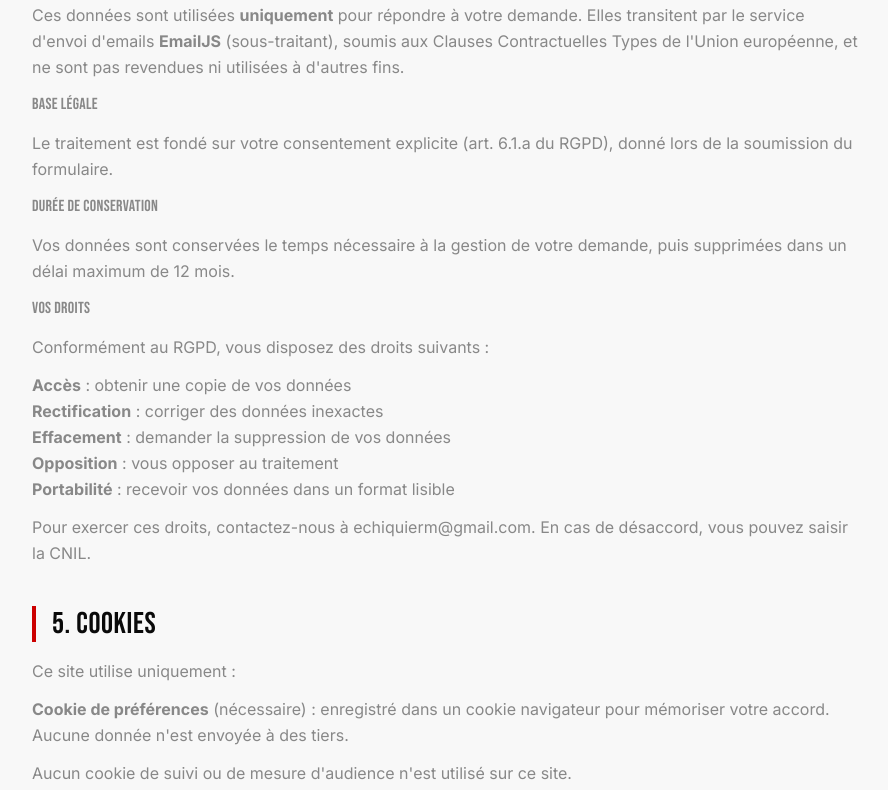
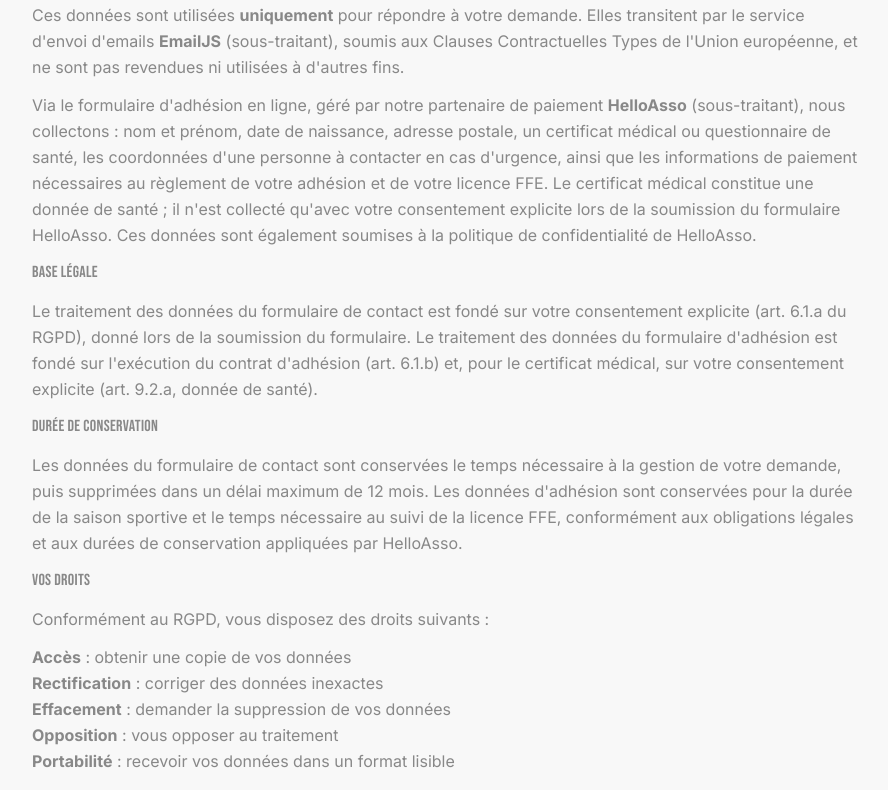
Before and after one commit to Alexandre74739/echiquier-martinerois, a Next.js app: page /mentions-legales in a window 1280 px wide. Shown: the part 1360-2150 px from the top of the page, without its empty margins (192-1080 px from the left). Built offline with nearby package versions, Linux system fonts and the light colour scheme; no server answers.

Commit message:
feat: mettre à jour les mentions légales et la gestion des cookies pour inclure des informations sur HelloAsso

```diff
--- a/src/app/mentions-legales/page.tsx
+++ b/src/app/mentions-legales/page.tsx
@@ -78,14 +78,37 @@ export default function MentionsLegalesPage() {
               soumis aux Clauses Contractuelles Types de l'Union européenne, et ne sont pas revendues
               ni utilisées à d'autres fins.
             </p>
+            <p>
+              Via le formulaire d'adhésion en ligne, géré par notre partenaire de paiement{' '}
+              <strong>HelloAsso</strong> (sous-traitant), nous collectons : nom et prénom, date de
+              naissance, adresse postale, un certificat médical ou questionnaire de santé, les
+              coordonnées d'une personne à contacter en cas d'urgence, ainsi que les informations de
+              paiement nécessaires au règlement de votre adhésion et de votre licence FFE. Le
+              certificat médical constitue une donnée de santé ; il n'est collecté qu'avec votre
+              consentement explicite lors de la soumission du formulaire HelloAsso. Ces données sont
+              également soumises à la{' '}
+              <a href="https://www.helloasso.com/protection-donnees-personnelles" target="_blank" rel="noopener noreferrer">
+                politique de confidentialité de HelloAsso
+              </a>.
+            </p>
 
             <h3>Base légale</h3>
-            <p>Le traitement est fondé sur votre consentement explicite (art. 6.1.a du RGPD),
-              donné lors de la soumission du formulaire.</p>
+            <p>
+              Le traitement des données du formulaire de contact est fondé sur votre consentement
+              explicite (art. 6.1.a du RGPD), donné lors de la soumission du formulaire. Le
+              traitement des données du formulaire d'adhésion est fondé sur l'exécution du contrat
+              d'adhésion (art. 6.1.b) et, pour le certificat médical, sur votre consentement explicite
+              (art. 9.2.a, donnée de santé).
+            </p>
 
             <h3>Durée de conservation</h3>
-            <p>Vos données sont conservées le temps nécessaire à la gestion de votre demande,
-              puis supprimées dans un délai maximum de 12 mois.</p>
+            <p>
+              Les données du formulaire de contact sont conservées le temps nécessaire à la gestion
+              de votre demande, puis supprimées dans un délai maximum de 12 mois. Les données
+              d'adhésion sont conservées pour la durée de la saison sportive et le temps nécessaire
+              au suivi de la licence FFE, conformément aux obligations légales et aux durées de
+              conservation appliquées par HelloAsso.
+            </p>
 
             <h3>Vos droits</h3>
             <p>Conformément au RGPD, vous disposez des droits suivants :</p>
@@ -105,14 +128,20 @@ export default function MentionsLegalesPage() {
           </Section>
 
           <Section titre="5. Cookies">
-            <p>Ce site utilise uniquement :</p>
+            <p>Ce site dépose lui-même uniquement :</p>
             <ul>
               <li>
                 <strong>Cookie de préférences</strong> (nécessaire) : enregistré dans un cookie
                 navigateur pour mémoriser votre accord. Aucune donnée n'est envoyée à des tiers.
               </li>
             </ul>
-            <p>Aucun cookie de suivi ou de mesure d'audience n'est utilisé sur ce site.</p>
+            <p>
+              Aucun cookie de suivi ou de mesure d'audience n'est déposé par le site lui-même. En
+              revanche, lorsque vous ouvrez le formulaire d'adhésion sur la page Tarifs, un widget de
+              paiement <strong>HelloAsso</strong> se charge dans une fenêtre intégrée : HelloAsso peut
+              alors déposer ses propres cookies (session, paiement), soumis à sa propre politique de
+              cookies, indépendante de ce site.
+            </p>
             <p>
               Vous pouvez rouvrir cette information à tout moment via le bouton{' '}
               <OpenCookieBannerLink />
@@ -135,7 +164,7 @@ export default function MentionsLegalesPage() {
           </Section>
 
           <p className="text-sm text-gris mt-10 pt-6 border-t border-gris-clair">
-            Dernière mise à jour : 10 juin 2026
+            Dernière mise à jour : 30 juillet 2026
           </p>
         </div>
       </div>
--- a/src/components/layout/CookieBanner.tsx
+++ b/src/components/layout/CookieBanner.tsx
@@ -25,7 +25,9 @@ export function CookieBanner() {
             <p className="text-sm text-gris leading-relaxed">
               Ce site utilise uniquement des cookies strictement nécessaires à
               son fonctionnement (mémorisation de vos préférences d'affichage).
-              Aucun cookie de suivi ou de mesure d'audience n'est utilisé.
+              Aucun cookie de suivi ou de mesure d'audience n'est utilisé par le
+              site. Le formulaire d'adhésion HelloAsso, intégré sur la page
+              Tarifs, peut déposer ses propres cookies (session, paiement).
             </p>
           </div>
           <div className="shrink-0">
```
